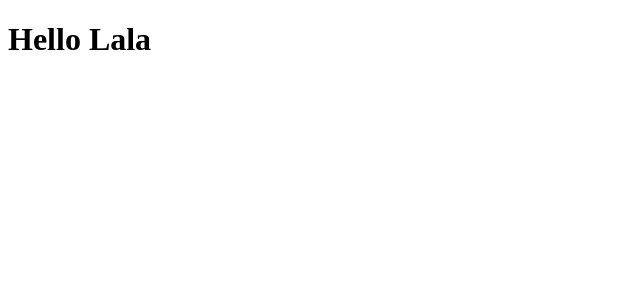
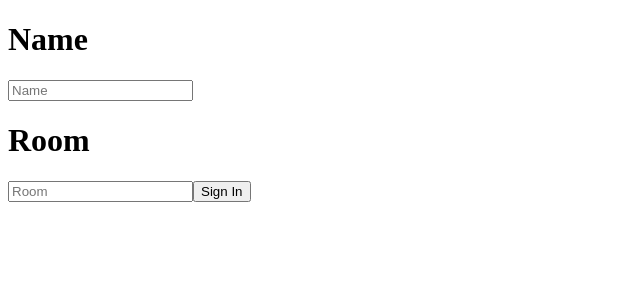
Before and after one commit to Aman941/schrosync, a React (Create React App) app in the folder client/: page / in a window 1280 px wide. Shown: the top 300 px of the page, without its empty margins (0-640 px from the left). Built offline with nearby package versions, Linux system fonts and the light colour scheme.

Commit message:
fourth commit

```diff
--- a/client/package.json
+++ b/client/package.json
@@ -8,6 +8,7 @@
     "@testing-library/user-event": "^7.2.1",
     "react": "^16.13.1",
     "react-dom": "^16.13.1",
+    "react-router-dom": "^5.1.2",
     "react-scripts": "3.4.1",
     "socket.io-client": "^2.3.0"
   },
--- a/client/public/index.html
+++ b/client/public/index.html
@@ -6,6 +6,7 @@
   <body>
     <noscript>You need to enable JavaScript to run this app.</noscript>
     <div id="root"></div>
+
     <!--
       This HTML file is a template.
       If you open it directly in the browser, you will see an empty page.
--- a/client/src/App.js
+++ b/client/src/App.js
@@ -1,10 +1,14 @@
 import React from 'react';
+import {BrowserRouter as Router, Route} from 'react-router-dom';
+import Join from './component/Join'
+import Player from './component/player'
 
 function App() {
   return (
-      <h1>
-        Hello Lala
-      </h1>
+    <Router>
+      <Route path="/" extract component={Join} />
+      <Route path="/chat" component = {Player} />
+    </Router>
   );
 }
 
--- /dev/null
+++ b/client/src/component/Join.js
@@ -0,0 +1,22 @@
+import React , {useState } from 'react';
+import { Link } from 'react-router-dom';
+
+
+export default function Join(){
+    const [Name , setName] = useState('');
+    const [Room , setRoom] = useState('');
+
+    return(
+    <div className = 'outerContainer'>
+        <div className = 'InnerContainer'>
+            <h1>Name</h1>
+            <input className = 'NameInput' type = 'text' placeholder = 'Name' onChange = {(e) => setName(e.target.value)} />
+            <h1>Room</h1>
+            <input className = 'RoomInput' type = 'text' placeholder = 'Room' onChange = {(e) => setRoom(e.target.value)} />
+            <Link onClick={(e) => (!Name || !Room) ? e.preventDefault() : null} to={`/chat?name=${Name}&room=${Room}`}>
+                <button className={'button mt-20'} type="submit">Sign In</button>
+            </Link>
+        </div>
+    </div>
+    );
+}
--- /dev/null
+++ b/client/src/component/player.js
@@ -0,0 +1,9 @@
+import React from 'react';
+
+export default function Player(){
+    return(
+        <h1>
+        Here is your player
+        </h1>
+    );
+}
```
Also changed, not shown: 1 other file (tests, documents, lock files or other folders).
